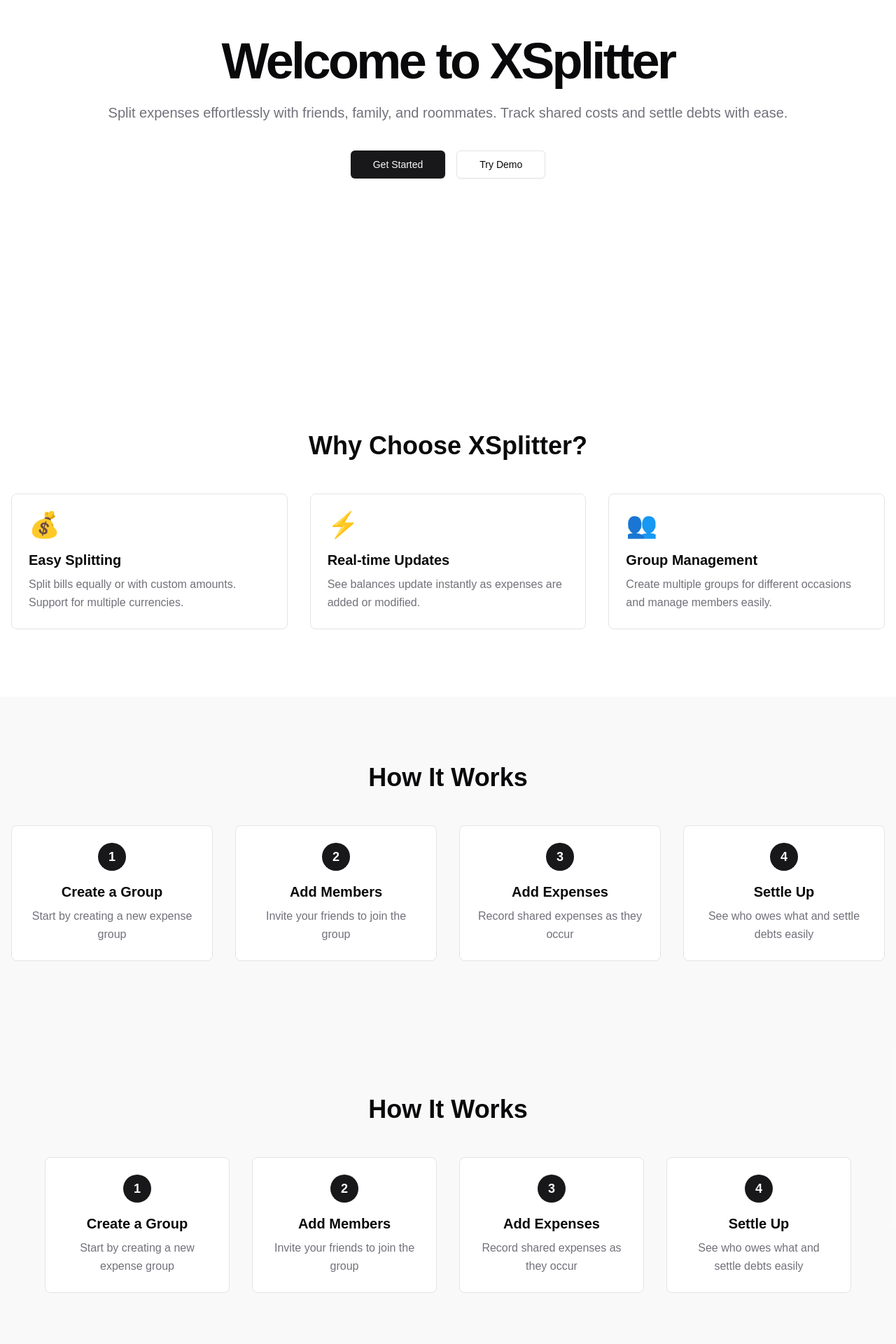
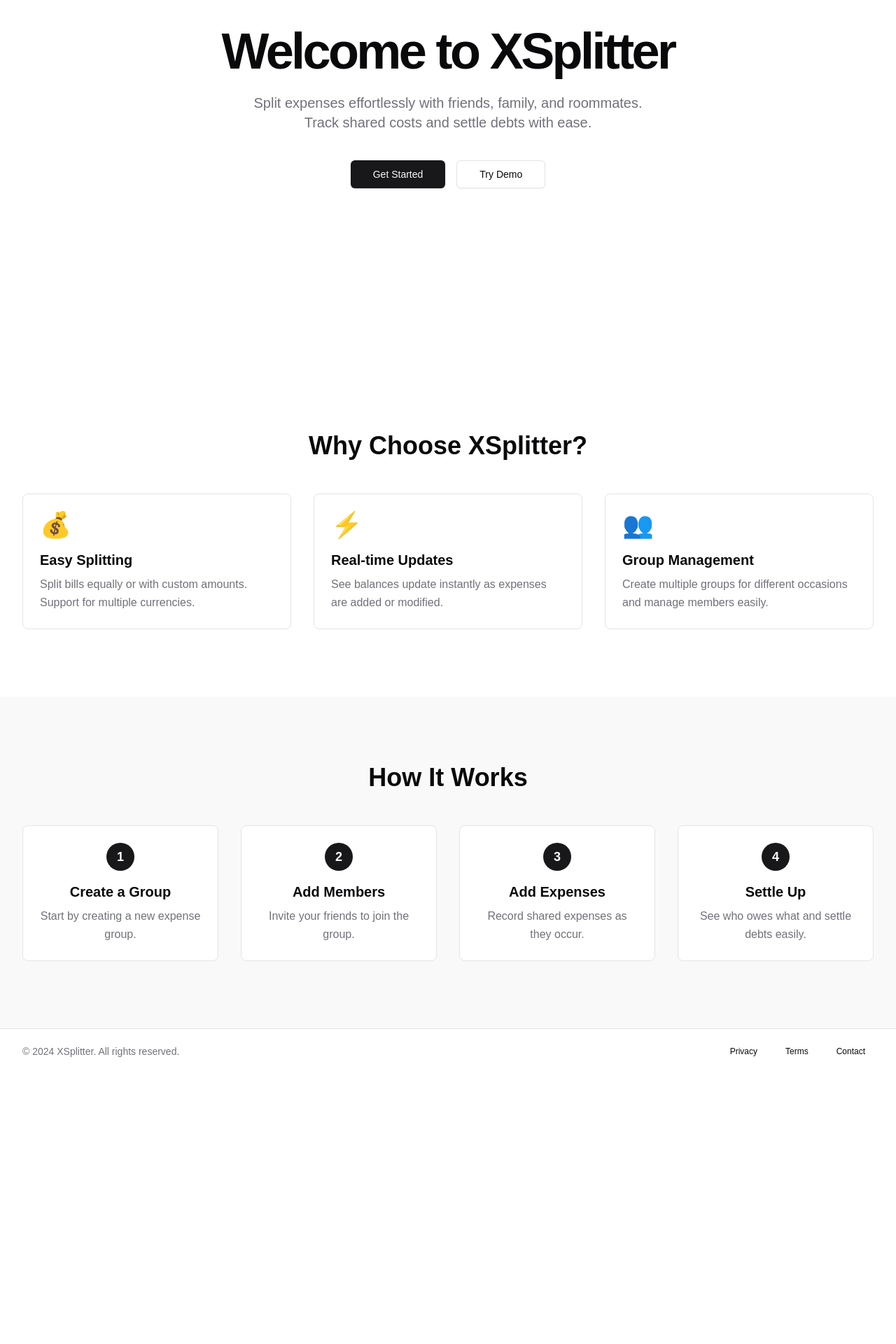
Before and after one commit to Araan-Sheikh/XSplitter, a Next.js app: page / in a window 1280 px wide. Shown: the part 280-2200 px from the top of the page at 70% size. After the commit the page ends 1814 px from the top, so only its background shows below. Built offline with nearby package versions, Linux system fonts and the light colour scheme.

Commit message:
Update landing-page.tsx

```diff
--- a/components/landing-page.tsx
+++ b/components/landing-page.tsx
@@ -1,52 +1,64 @@
-'use client'
+'use client';
 
-import { Button } from "@/components/ui/button"
-import { useRouter } from 'next/navigation'
-import Image from 'next/image'
+import { Button } from "@/components/ui/button";
+import { useRouter } from "next/navigation";
 
 export function LandingPage() {
-  const router = useRouter()
+  const router = useRouter();
 
   return (
     <div className="min-h-screen bg-background">
+      {/* Navbar */}
       <nav className="border-b bg-background/95 backdrop-blur supports-[backdrop-filter]:bg-background/60">
-  <div className="flex h-16 items-center justify-between px-4 w-full">
+        <div className="flex h-16 items-center justify-between px-4 md:px-8 w-full">
           <div className="flex items-center space-x-2">
             <h1 className="text-2xl font-bold text-primary">XSplitter</h1>
           </div>
           <div className="flex items-center space-x-4">
-      <Button variant="ghost" onClick={() => router.push('/about')}>About</Button>
-      <Button variant="ghost" onClick={() => router.push('/features')}>Features</Button>
-      <Button onClick={() => router.push('/create-group')}>Create Group</Button>
+            <Button variant="ghost" onClick={() => router.push("/about")}>
+              About
+            </Button>
+            <Button variant="ghost" onClick={() => router.push("/features")}>
+              Features
+            </Button>
+            <Button onClick={() => router.push("/create-group")}>
+              Create Group
+            </Button>
           </div>
         </div>
       </nav>
 
-
-      <section className="container px-4 flex flex-col items-center justify-center min-h-[calc(100vh-4rem)] py-16">
-  <div className="flex flex-col items-center space-y-6 text-center mx-auto">
-    <h1 className="text-4xl font-bold tracking-tighter sm:text-5xl md:text-6xl lg:text-7xl">
+      {/* Hero Section */}
+      <section className="px-4 md:px-8 flex flex-col items-center justify-center min-h-[calc(100vh-4rem)] py-16">
+        <div className="flex flex-col items-center space-y-6 text-center">
+          <h1 className="text-4xl sm:text-5xl md:text-6xl lg:text-7xl font-bold tracking-tighter">
             Welcome to XSplitter
           </h1>
-    <p className="text-lg md:text-xl text-muted-foreground leading-relaxed">
-      Split expenses effortlessly with friends, family, and roommates. Track shared costs and settle debts with ease.
+          <p className="text-lg md:text-xl text-muted-foreground leading-relaxed max-w-xl">
+            Split expenses effortlessly with friends, family, and roommates.
+            Track shared costs and settle debts with ease.
           </p>
           <div className="flex flex-col sm:flex-row gap-4 pt-4">
-      <Button size="lg" onClick={() => router.push('/create-group')}>
+            <Button size="lg" onClick={() => router.push("/create-group")}>
               Get Started
             </Button>
-      <Button size="lg" variant="outline" onClick={() => router.push('/groups/674087765181ff991a7757f6')}>
+            <Button
+              size="lg"
+              variant="outline"
+              onClick={() => router.push("/groups/674087765181ff991a7757f6")}
+            >
               Try Demo
             </Button>
           </div>
         </div>
       </section>
 
-<section className="container px-4 py-16 md:py-24">
+      {/* Features Section */}
+      <section className="px-4 md:px-8 py-16 md:py-24">
         <h2 className="text-3xl md:text-4xl font-bold text-center mb-12">
           Why Choose XSplitter?
         </h2>
-  <div className="grid grid-cols-1 md:grid-cols-3 gap-8 mx-auto">
+        <div className="grid grid-cols-1 md:grid-cols-2 lg:grid-cols-3 gap-8">
           <FeatureCard
             title="Easy Splitting"
             description="Split bills equally or with custom amounts. Support for multiple currencies."
@@ -65,103 +77,94 @@ export function LandingPage() {
         </div>
       </section>
 
-<section className="bg-muted/50 py-16 md:py-24">
-  <div className="container px-4">
+      {/* How It Works Section */}
+      <section className="bg-muted/50 px-4 md:px-8 py-16 md:py-24">
         <h2 className="text-3xl md:text-4xl font-bold text-center mb-12">
           How It Works
         </h2>
-    <div className="grid grid-cols-1 sm:grid-cols-2 lg:grid-cols-4 gap-8 mx-auto">
+        <div className="grid grid-cols-1 sm:grid-cols-2 lg:grid-cols-4 gap-8">
           <StepCard
             number="1"
             title="Create a Group"
-        description="Start by creating a new expense group"
+            description="Start by creating a new expense group."
           />
           <StepCard
             number="2"
             title="Add Members"
-        description="Invite your friends to join the group"
+            description="Invite your friends to join the group."
           />
           <StepCard
             number="3"
             title="Add Expenses"
-        description="Record shared expenses as they occur"
+            description="Record shared expenses as they occur."
           />
           <StepCard
             number="4"
             title="Settle Up"
-        description="See who owes what and settle debts easily"
+            description="See who owes what and settle debts easily."
           />
-    </div>
         </div>
       </section>
 
-
-      {/* How It Works Section - Enhanced visual hierarchy */}
-      <section className="bg-muted/50 py-16 md:py-24">
-        <div className="container px-4">
-          <h2 className="text-3xl md:text-4xl font-bold text-center mb-12">
-            How It Works
-          </h2>
-          <div className="grid grid-cols-1 sm:grid-cols-2 lg:grid-cols-4 gap-8 max-w-6xl mx-auto">
-            <StepCard
-              number="1"
-              title="Create a Group"
-              description="Start by creating a new expense group"
-            />
-            <StepCard
-              number="2"
-              title="Add Members"
-              description="Invite your friends to join the group"
-            />
-            <StepCard
-              number="3"
-              title="Add Expenses"
-              description="Record shared expenses as they occur"
-            />
-            <StepCard
-              number="4"
-              title="Settle Up"
-              description="See who owes what and settle debts easily"
-            />
-          </div>
-        </div>
-      </section>
-
-      {/* Footer - Consistent spacing */}
-      <footer className="border-t">
-        <div className="container px-4 h-16 flex flex-col sm:flex-row items-center justify-between">
+      {/* Footer */}
+      <footer className="border-t bg-background">
+        <div className="px-4 md:px-8 h-16 flex flex-col sm:flex-row items-center justify-between">
           <p className="text-sm text-muted-foreground">
             © 2024 XSplitter. All rights reserved.
           </p>
           <div className="flex items-center space-x-4">
-            <Button variant="ghost" size="sm">Privacy</Button>
-            <Button variant="ghost" size="sm">Terms</Button>
-            <Button variant="ghost" size="sm">Contact</Button>
+            <Button variant="ghost" size="sm">
+              Privacy
+            </Button>
+            <Button variant="ghost" size="sm">
+              Terms
+            </Button>
+            <Button variant="ghost" size="sm">
+              Contact
+            </Button>
           </div>
         </div>
       </footer>
     </div>
-  )
+  );
 }
 
-function FeatureCard({ title, description, icon }: { title: string; description: string; icon: string }) {
+function FeatureCard({
+  title,
+  description,
+  icon,
+}: {
+  title: string;
+  description: string;
+  icon: string;
+}) {
   return (
     <div className="p-6 border rounded-lg bg-card hover:shadow-lg transition-shadow">
       <div className="text-4xl mb-4">{icon}</div>
       <h3 className="text-xl font-semibold mb-2">{title}</h3>
       <p className="text-muted-foreground leading-relaxed">{description}</p>
     </div>
-  )
+  );
 }
 
-function StepCard({ number, title, description }: { number: string; title: string; description: string }) {
+function StepCard({
+  number,
+  title,
+  description,
+}: {
+  number: string;
+  title: string;
+  description: string;
+}) {
   return (
     <div className="p-6 border rounded-lg bg-card hover:shadow-lg transition-shadow">
       <div className="w-10 h-10 rounded-full bg-primary text-primary-foreground flex items-center justify-center mx-auto mb-4 text-lg font-semibold">
         {number}
       </div>
       <h3 className="text-xl font-semibold text-center mb-2">{title}</h3>
-      <p className="text-muted-foreground text-center leading-relaxed">{description}</p>
+      <p className="text-muted-foreground text-center leading-relaxed">
+        {description}
+      </p>
     </div>
-  )
+  );
 }
```
Lines whose indentation alone changed are shown as unchanged.
